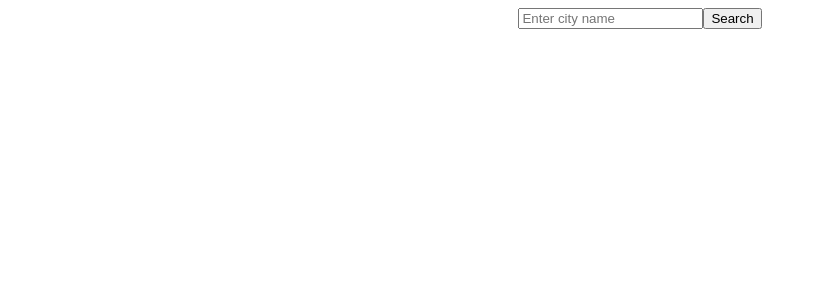
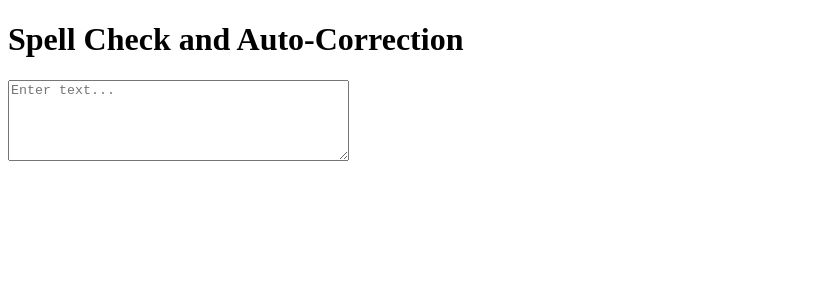
Before and after one commit to matrecode/ADisplayName, a React (Create React App) app: page / in a window 1280 px wide. Shown: the top 300 px of the page, without its empty margins (0-817 px from the left). Built offline with nearby package versions, Linux system fonts and the light colour scheme.

Commit message:
implemented spellcheck

```diff
--- a/src/App.js
+++ b/src/App.js
@@ -3,6 +3,7 @@
 // import Dropdown from "./components/Dropdowns/Dropdown";
 // import Login from "./components/Login/Login";
 import Pagination from "./components/Pagination/Pagination";
+import XSpellCheck from "./components/SpellCheck/SpellCheck";
 import WeatherApp from "./components/WeatherApp/WeatherApp";
 import "./styles.css";
 // import DisplayName from "./DisplayName.jsx";
@@ -19,7 +20,8 @@
       {/* <Login /> */}
       {/* <CounterClass /> */}
       {/* <Pagination /> */}
-      <WeatherApp />
+      {/* <WeatherApp /> */}
+      <XSpellCheck />
     </div>
   );
 }
--- /dev/null
+++ b/src/components/SpellCheck/SpellCheck.jsx
@@ -0,0 +1,54 @@
+import React, { useState, useSyncExternalStore } from "react";
+
+const customDictionary = {
+  teh: "the",
+  wrok: "work",
+  fot: "for",
+  exampl: "example",
+};
+
+const XSpellCheck = () => {
+  const [inputText, setInputText] = useState();
+  const [suggestedText, setSuggestedText] = useState();
+
+  const handleInputChange = (evt) => {
+    const text = evt.target.value;
+    setInputText(text);
+
+    // Implement a basic spelling check and correction
+    const words = text.split(" ");
+    const correctedWords = words.map((word) => {
+      const correctedWord = customDictionary[word.toLowerCase()];
+      return correctedWord || word;
+    });
+
+    const correctedText = correctedWords.join(" ");
+
+    // Set the suggested text (first corrected word)
+    const firstCorrection = correctedWords.find(
+      (word, index) => word !== words[index]
+    );
+
+    setSuggestedText(firstCorrection || "");
+  };
+
+  return (
+    <div>
+      <h1>Spell Check and Auto-Correction</h1>
+      <textarea
+        value={inputText}
+        onChange={handleInputChange}
+        placeholder="Enter text..."
+        rows={5}
+        cols={40}
+      />
+      {suggestedText && (
+        <p>
+          Did you mean: <strong>{suggestedText}</strong>?
+        </p>
+      )}
+    </div>
+  );
+};
+
+export default XSpellCheck;
```
